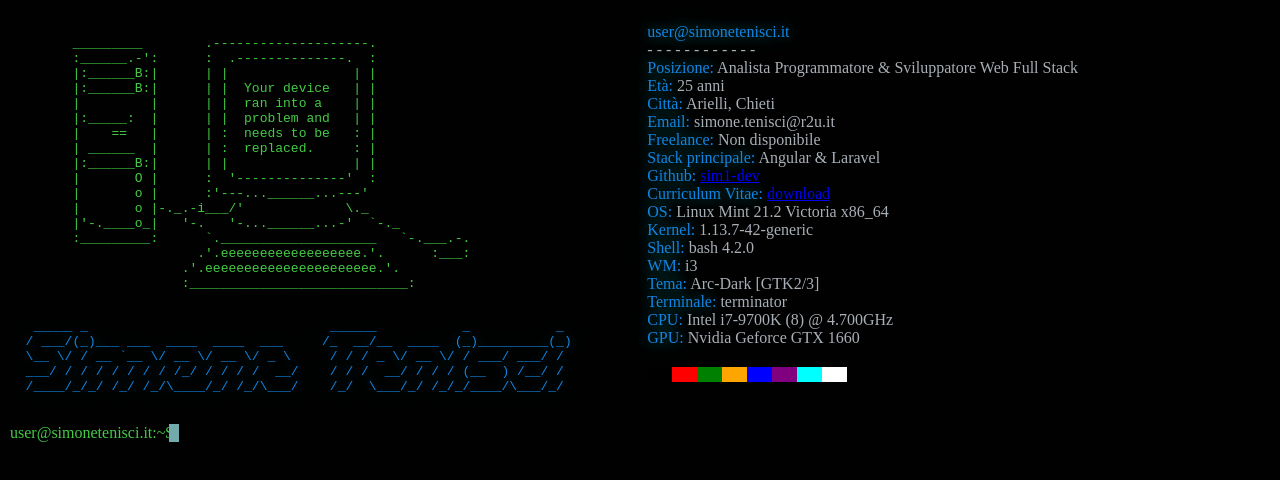
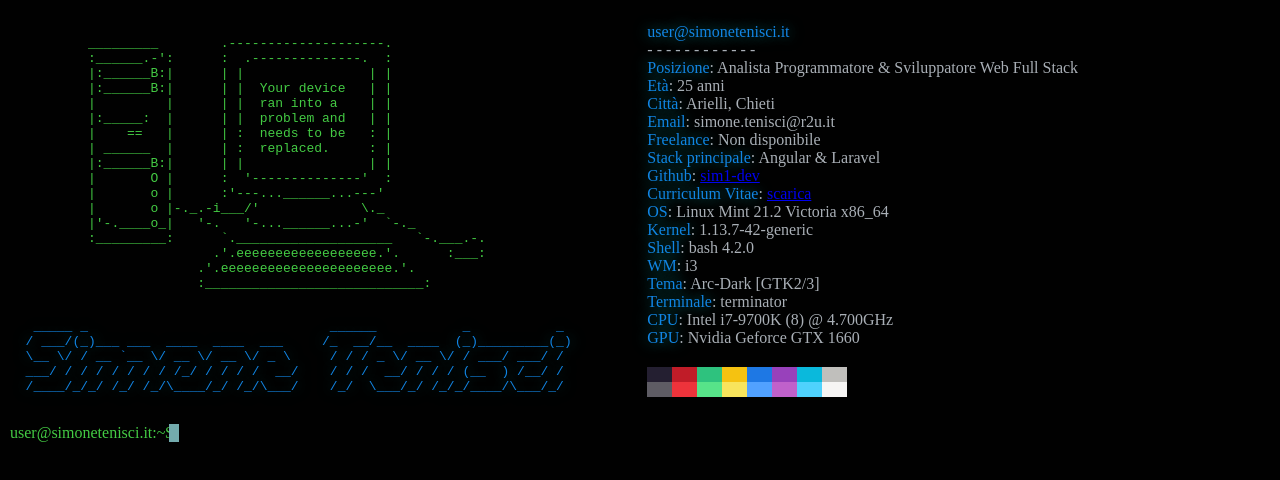
Before and after one commit to sim1-dev/web-terminal, a website built with Vite: page index.html in a window 1280 px wide. Built offline with nearby package versions, Linux system fonts and the light colour scheme; files whose address does not match are found by name; a web font is replaced by a local one.

Commit message:
Technologies & Neofetch colors

```diff
--- a/index.html
+++ b/index.html
@@ -2,8 +2,8 @@
 <html lang="en">
   <head>
     <meta charset="UTF-8" />
-    <link rel="icon" type="image/svg+xml" href="/vite.svg" />
-    <meta name="viewport" content="width=device-width, initial-scale=1.0" />
+    <link rel="icon" type="image/svg+xml" href="/assets/images/logo-icon.svg" />
+    <!-- <meta name="viewport" content="width=device-width, initial-scale=1" /> -->
     <title>Simone Tenisci - Web Development & Analysis</title>
   </head>
   <body>
@@ -15,7 +15,7 @@
       onclick="document.getElementById('terminal-area').focus()">
       <textarea id="terminal-area" onblur="this.focus()" autofocus></textarea>
       <div id="input-line">
-        <span id="typing-area"></span>
+        <span id="typing-area" class="text-subtle-light" style="text-shadow: none;"></span>
         <b class="cursor" id="cursor" style="left: -8px">█</b>
       </div>
     </div>
@@ -55,35 +55,47 @@
         </div>
 
         <div class="neofetch-info">
-          <p><span class="neon">user@simonetenisci.it</span></p>
+          <p><span>user@simonetenisci.it</span></p>
           <p class="text-subtle-light">- - - - - - - - - - - -</p>
-          <p><span class="neon">Posizione:</span> Analista Programmatore & Sviluppatore Web Full Stack</p>
-          <p><span class="neon">Età:</span> 25 anni</p>
-          <p><span class="neon">Città:</span> Arielli, Chieti</p>
-          <p><span class="neon">Email:</span> simone.tenisci@r2u.it</p>
-          <p><span class="neon">Freelance:</span> Non disponibile</p>
+          <p><span>Posizione</span>: Analista Programmatore & Sviluppatore Web Full Stack</p>
+          <p><span>Età</span>: 25 anni</p>
+          <p><span>Città</span>: Arielli, Chieti</p>
+          <p><span>Email</span>: simone.tenisci@r2u.it</p>
+          <p><span>Freelance</span>: Non disponibile</p>
 
-          <p><span class="neon">Stack principale:</span> Angular & Laravel</p>
-          <p><span class="neon">Github:</span> <a href="https://github.com/sim1-dev" target="_blank">sim1-dev</a></p>
-          <p><span class="neon">Curriculum Vitae:</span> <a href="./public/assets/CV_Simone_Tenisci.pdf" target="_blank">download</a></p>
+          <p><span>Stack principale</span>: Angular & Laravel</p>
+          <p><span>Github</span>: <a href="https://github.com/sim1-dev" target="_blank">sim1-dev</a></p>
+          <p><span>Curriculum Vitae</span>: <a href="./public/assets/CV_Simone_Tenisci.pdf" target="_blank">scarica</a></p>
 
-          <p><span class="neon">OS:</span> Linux Mint 21.2 Victoria x86_64</p>
-          <p><span class="neon">Kernel:</span> 1.13.7-42-generic</p>
-          <p><span class="neon">Shell:</span> bash 4.2.0</p>
-          <p><span class="neon">WM:</span> i3</p>
-          <p><span class="neon">Tema:</span> Arc-Dark [GTK2/3]</p>
-          <p><span class="neon">Terminale:</span> terminator</p>
-          <p><span class="neon">CPU:</span> Intel i7-9700K (8) @ 4.700GHz</p>
-          <p><span class="neon">GPU:</span> Nvidia Geforce GTX 1660</p>
+          <p><span>OS</span>: Linux Mint 21.2 Victoria x86_64</p>
+          <p><span>Kernel</span>: 1.13.7-42-generic</p>
+          <p><span>Shell</span>: bash 4.2.0</p>
+          <p><span>WM</span>: i3</p>
+          <p><span>Tema</span>: Arc-Dark [GTK2/3]</p>
+          <p><span>Terminale</span>: terminator</p>
+          <p><span>CPU</span>: Intel i7-9700K (8) @ 4.700GHz</p>
+          <p><span>GPU</span>: Nvidia Geforce GTX 1660</p>
+          <div class="colors-container">
             <div class="colors">
-            <div style="background-color:black"></div>
-            <div style="background-color:red"></div>
-            <div style="background-color:green"></div>
-            <div style="background-color:orange"></div>
-            <div style="background-color:blue"></div>
-            <div style="background-color:purple"></div>
-            <div style="background-color:cyan"></div>
-            <div style="background-color:white"></div>
+              <div style="background-color:#241f31"></div>
+              <div style="background-color:#c01c28"></div>
+              <div style="background-color:#2ec27e"></div>
+              <div style="background-color:#f5c211"></div>
+              <div style="background-color:#1e78e4"></div>
+              <div style="background-color:#9841bb"></div>
+              <div style="background-color:#0ab9dc"></div>
+              <div style="background-color:#c0bfbc"></div>
+            </div>
+            <div class="colors">
+              <div style="background-color:#5e5c64"></div>
+              <div style="background-color:#ed333b"></div>
+              <div style="background-color:#57e389"></div>
+              <div style="background-color:#f8e45c"></div>
+              <div style="background-color:#51a1ff"></div>
+              <div style="background-color:#c061cb"></div>
+              <div style="background-color:#4fd2fd"></div>
+              <div style="background-color:#f6f5f4"></div>
+            </div>
           </div>
         </div>
       </div>
--- a/package.json
+++ b/package.json
@@ -2,13 +2,17 @@
   "name": "web-terminal",
   "private": true,
   "version": "0.0.0",
+  "homepage": "https://sim1-dev.github.io/web-terminal/",
   "type": "module",
   "scripts": {
     "dev": "vite",
     "build": "tsc && vite build",
-    "preview": "vite preview"
+    "preview": "vite preview",
+    "predeploy" : "npm run build",
+    "deploy" : "gh-pages -d dist"
   },
   "devDependencies": {
+    "gh-pages": "^6.1.1",
     "typescript": "^5.2.2",
     "vite": "^5.0.8",
     "vite-plugin-checker": "^0.6.2"
--- a/src/commands.ts
+++ b/src/commands.ts
@@ -34,11 +34,10 @@
             for(let i = 0; i < space; i++) {
                 spaces += "\u00A0";
             }
-            console.log(name+spaces+space, "space of "+name)
             return spaces;
         }
 
-        return `<span class="neon">${pair.name}</span>:${getSpace(pair.name, maxNameLength)}${pair.description}`
+        return `<span>${pair.name}</span>${getSpace(pair.name, maxNameLength)}${pair.description}`
     }).join("<br>")
 
     return helpCommand;
@@ -46,7 +45,6 @@
 
 // exports
 let helpCommand: Command = createHelpCommand(commands);
-
 commands.push(helpCommand);
 
 export { commands };
--- a/src/data/commands-definitions.ts
+++ b/src/data/commands-definitions.ts
@@ -5,13 +5,20 @@
         name: "whoami",
         description: "Informazioni su di me",
         visible: true,
-        result: "<b>Simone Tenisci</b>"   //TODO
+        result: "Mi chiamo Simone, ho 25 anni e sono un Web Developer. Quello dello sviluppatore è un viaggio dinamico e appassionante che richiede impegno costante e flessibilità. In quanto disciplina non esatta, il professionista deve affrontare con responsabilità e creatività le sfide impreviste che emergono durante il processo di creazione. Ho investito gli ultimi anni della mia vita nell'approfondimento continuo della rapida evoluzione del settore, studiando attentamente le nuove tecnologie e le tendenze emergenti. Questo impegno mi ha permesso di acquisire una conoscenza approfondita, consentendomi di lavorare su progetti innovativi e all'avanguardia. La mia dedizione allo studio quotidiano si traduce in soluzioni web personalizzate e adatte alle esigenze specifiche dei clienti, contribuendo a creare un impatto significativo nel panorama digitale."
     },
     {
-        name: "tecnologie",
+        name: "neofetch",
+        description: "Info generali sul sistema",
+        visible: true,
+        result: "",
+        callback: printNeofetch
+    },
+    {
+        name: "technologies",
         description: "Info sulle tecnologie da me utilizzate negli ultimi anni",
         visible: true,
-        result: "Wordpress, Drupal, Angular, boh" //TODO
+        result: "<span>Linguaggi</span>: Typescript, PHP, Javascript, C, C++, Python<br><span>Frameworks</span>: Laravel, Angular, Ionic, Nest.js, Vue, Drupal, Wordpress, SuiteCRM<br><span>Devops</span>: Docker, Git, SVN, Jira<br><span>Librerie UI</span>: PrimeNG, DevExtreme, Material, Syncfusion, Skeleton UI<br><span>Database</span>: MySQL, Postgres, SQL Server, SQLite<br><span>Altre tecnologie</span>: Redis, Cordova/Capacitor, Three.js, Leaflet.js, Socket.io"
     },
     {
         name: "clear",
@@ -19,13 +26,6 @@
         visible: true,
         result: "",
         callback: clearLogLine
-    },
-    {
-        name: "neofetch",
-        description: "Info sul sistema",
-        visible: true,
-        result: "",
-        callback: printNeofetch
     }
 ]
 
@@ -47,5 +47,4 @@
         return
 
     $logLine.innerHTML += $neofetchSkeleton.innerHTML
-
 }
--- a/src/main.ts
+++ b/src/main.ts
@@ -18,20 +18,20 @@
 
 // create html element for next line result
 export function createLogLine(text: string) {
-  // TODO? leggi un carattere alla volta con timeout (il problema sta nel far processare l'html)
+  // ? TODO leggi un carattere alla volta con timeout (il problema sta nel far processare l'html)
   let $p: HTMLElement = document.createElement("p")
   $p.innerHTML = text;
   $logLine?.append($p);
 }
 
 export function processCommand(event: KeyboardEvent) {
-
   if(!$terminalTextarea)
     return;
 
   let value: string | null = $terminalTextarea.value;
 
-  if(!value || event.code !== "Enter")
+  // ! TODO DEBUG ANDROID (zoom e non funziona l'invio)
+  if(!value || event.key !== "Enter")
     return
 
   let command: Command | undefined = getCommand(value.replace(/(\r\n|\n|\r)/gm, ""))
--- a/src/style.css
+++ b/src/style.css
@@ -1,11 +1,10 @@
 @font-face {
   font-family: Hack NF;
-  src: url(public/fonts/HackNF.woff);
+  src: url(/public/fonts/HackNF.woff);
 }
-
 @font-face {
   font-family: Hack NF;
-  src: url(public/fonts/HackNF-Bold.woff);
+  src: url(/public/fonts/HackNF-Bold.woff);
   font-weight: bold;
 }
 
@@ -17,7 +16,7 @@
 
 body {
   margin: 0;
-  padding: 10px 10px; width: 100%; min-width: 550px;
+  padding: 10px 10px;
   font-family: Hack NF;
   color: var(--text-subtle-light);
   background-color: #010101;
@@ -32,7 +31,7 @@
   text-decoration: none !important;
 }
 
-.neon {
+span, .neon {
   color: var(--text-accent);
   text-shadow:
   0 0 15px rgba(0, 255, 255, 0.6)
@@ -124,8 +123,10 @@
   margin-left: 30px;
 }
 
-.colors {
-  margin-top:20px;
+.colors-container {
+  margin-top: 20px;
+  display: flex;
+  flex-direction: column;
 }
 
 .colors > div {
--- a/vite.config.js
+++ b/vite.config.js
@@ -1,6 +1,7 @@
 import { defineConfig } from 'vite';
 
 export default defineConfig({
+  base: "/web-terminal/",
   plugins: [],
   resolve: {
     alias: {
```
Also changed, not shown: 1 other file. Lines whose indentation alone changed are shown as unchanged.
